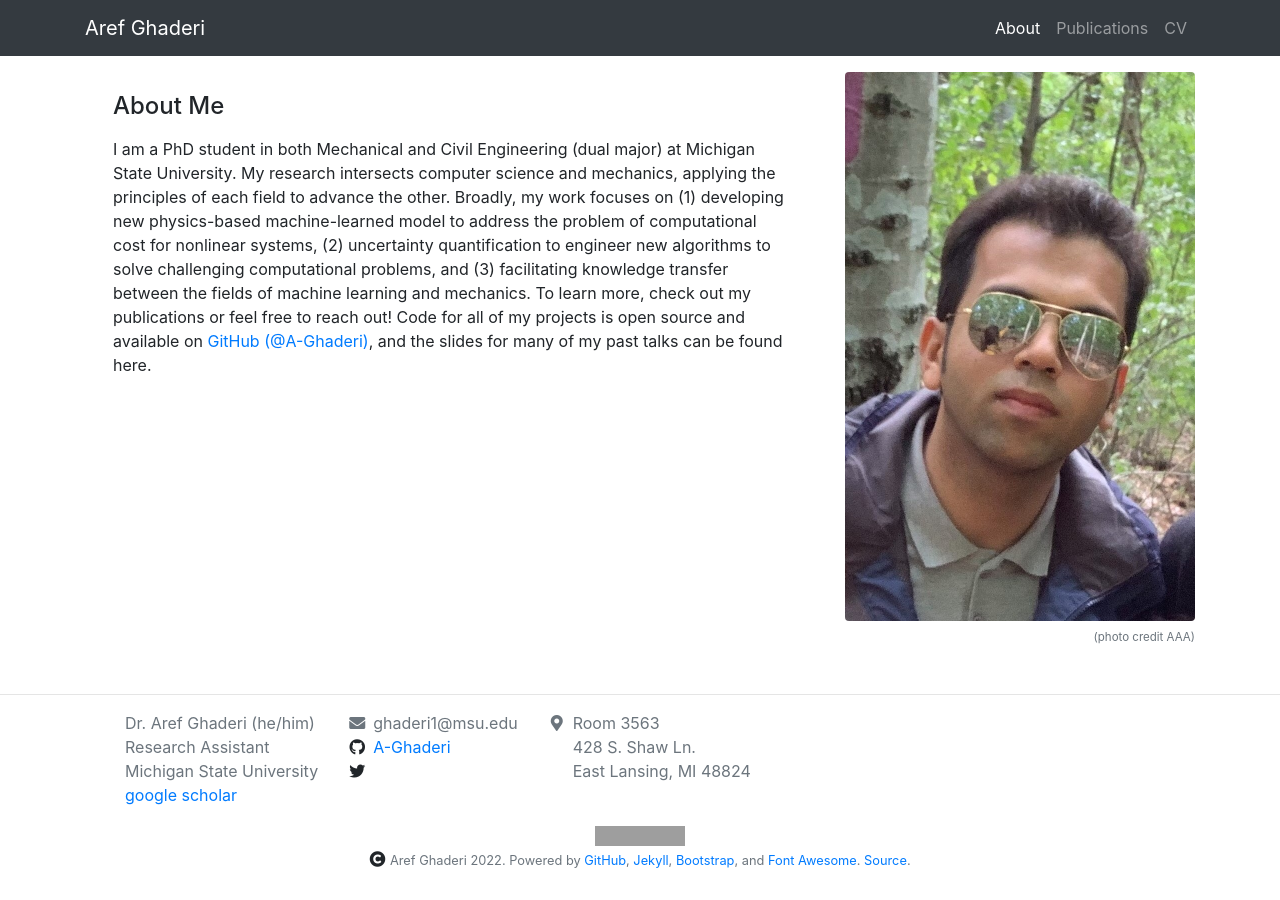
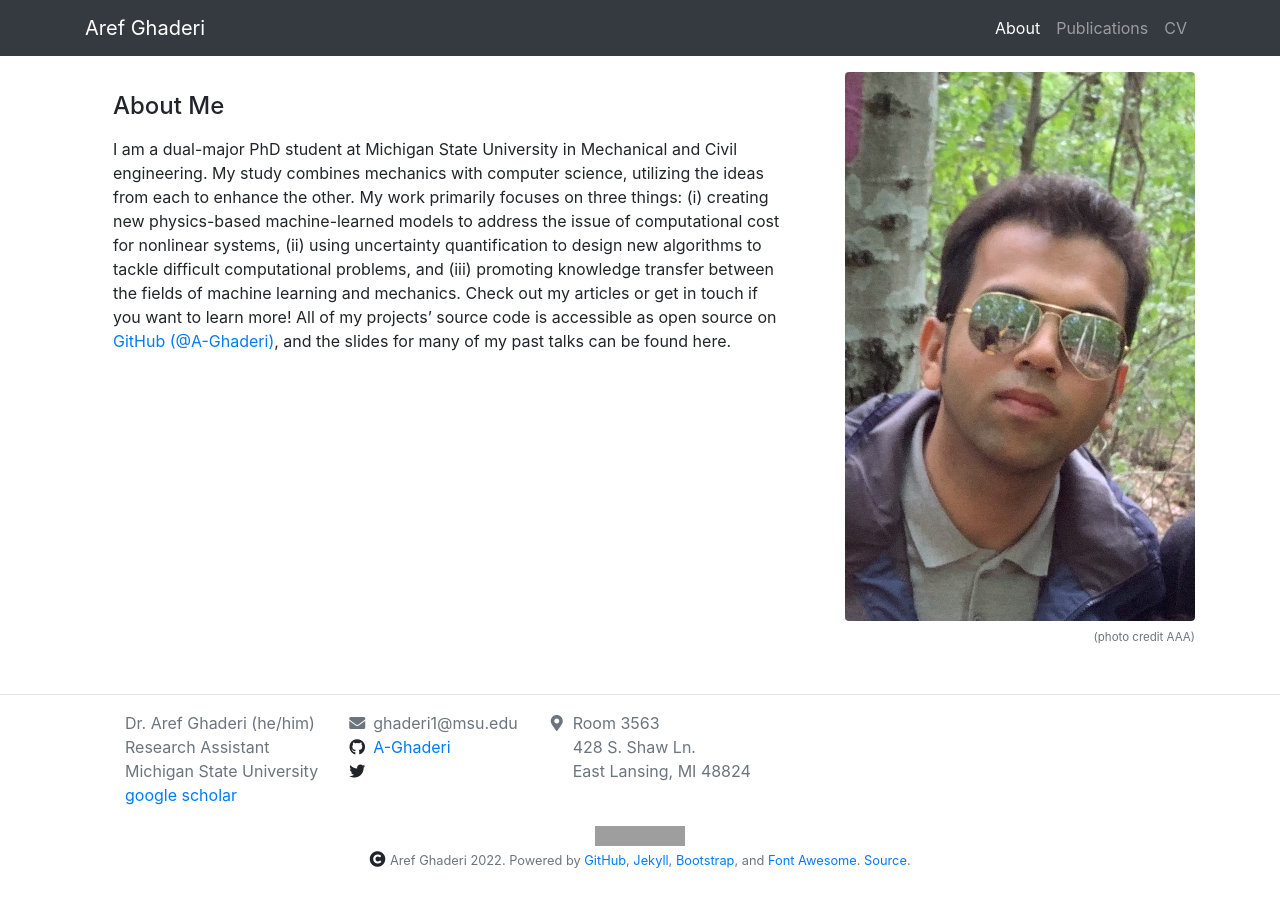
Before and after one commit to A-Ghaderi/Webpage, a Jekyll site: the page built from index.md, in a window 1280 px wide. Built offline with Jekyll 4.4.1, drawn with Linux system fonts in a browser that asks for light colours; nearby versions of some CDN libraries; grey boxes are pictures that could not be loaded.

Commit message:
Update index.md

```diff
--- a/index.md
+++ b/index.md
@@ -4,7 +4,7 @@ layout: about
 
 about_me: |
 
-  I am a PhD student in both Mechanical and Civil Engineering (dual major) at Michigan State University. My research intersects computer science and mechanics, applying the principles of each field to advance the other. Broadly, my work focuses on (1) developing new physics-based machine-learned model to address the problem of computational cost for nonlinear systems, (2) uncertainty quantification to engineer new algorithms to solve challenging computational problems, and (3) facilitating knowledge transfer between the fields of machine learning and mechanics. To learn more, check out my publications or feel free to reach out! Code for all of my projects is open source and available on [GitHub (@A-Ghaderi)](https://github.com/A-Ghaderi), and the slides for many of my past talks can be found here.
+  I am a dual-major PhD student at Michigan State University in Mechanical and Civil engineering. My study combines mechanics with computer science, utilizing the ideas from each to enhance the other. My work primarily focuses on three things: (i) creating new physics-based machine-learned models to address the issue of computational cost for nonlinear systems, (ii) using uncertainty quantification to design new algorithms to tackle difficult computational problems, and (iii) promoting knowledge transfer between the fields of machine learning and mechanics. Check out my articles or get in touch if you want to learn more! All of my projects' source code is accessible as open source on [GitHub (@A-Ghaderi)](https://github.com/A-Ghaderi), and the slides for many of my past talks can be found here.
 
 about_me_img: "/imgs/me/AG.jpg"
 about_me_img_caption: |
```
